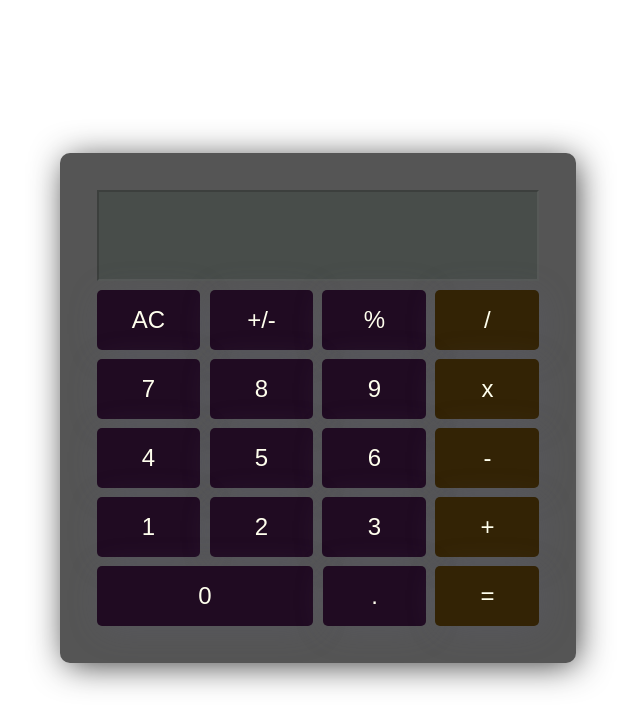
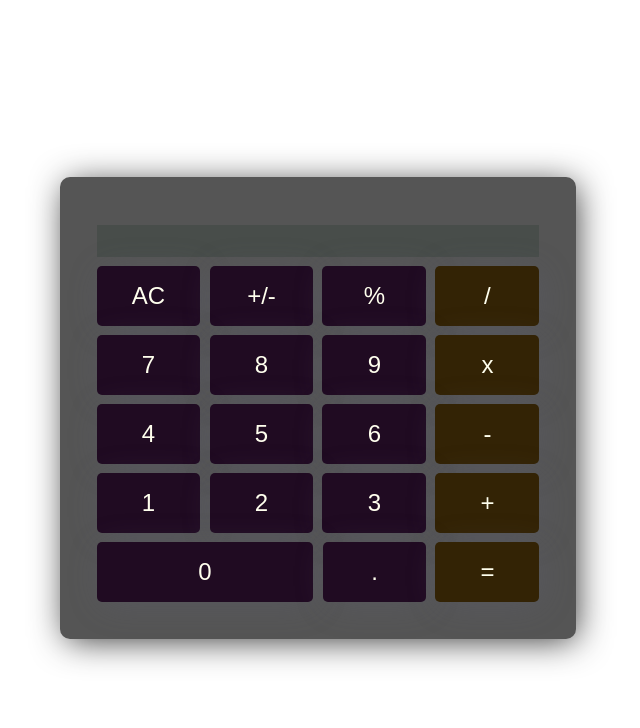
Before and after one commit to mengiefen/MathMagician-React, a React (Create React App) app: page / in a window 1280 px wide. Shown: the top 728 px of the page, without its empty margins (330-970 px from the left). Built offline with nearby package versions, Linux system fonts and the light colour scheme.

Commit message:
update calculator display

```diff
--- a/src/components/Input/Input.jsx
+++ b/src/components/Input/Input.jsx
@@ -3,21 +3,40 @@ import PropTypes from 'prop-types';
 
 class Input extends PureComponent {
   render() {
-    const { className, value } = this.props;
+    const {
+      className,
+      value,
+      firstArgument,
+      operator,
+      secondArgument,
+    } = this.props;
     return (
-      <input
-        type="text"
-        className={className}
-        disabled
-        value={value}
-      />
+      <div className="display">
+        <p className="display-top">
+          {firstArgument}
+          {operator}
+          {secondArgument}
+        </p>
+        <p className={className}>
+          {value}
+        </p>
+      </div>
     );
   }
 }
 
+Input.defaultProps = {
+  firstArgument: '',
+  secondArgument: '',
+  operator: '',
+};
+
 Input.propTypes = {
   value: PropTypes.string.isRequired,
   className: PropTypes.string.isRequired,
+  firstArgument: PropTypes.string,
+  secondArgument: PropTypes.string,
+  operator: PropTypes.string,
 };
 
 export default Input;
```
